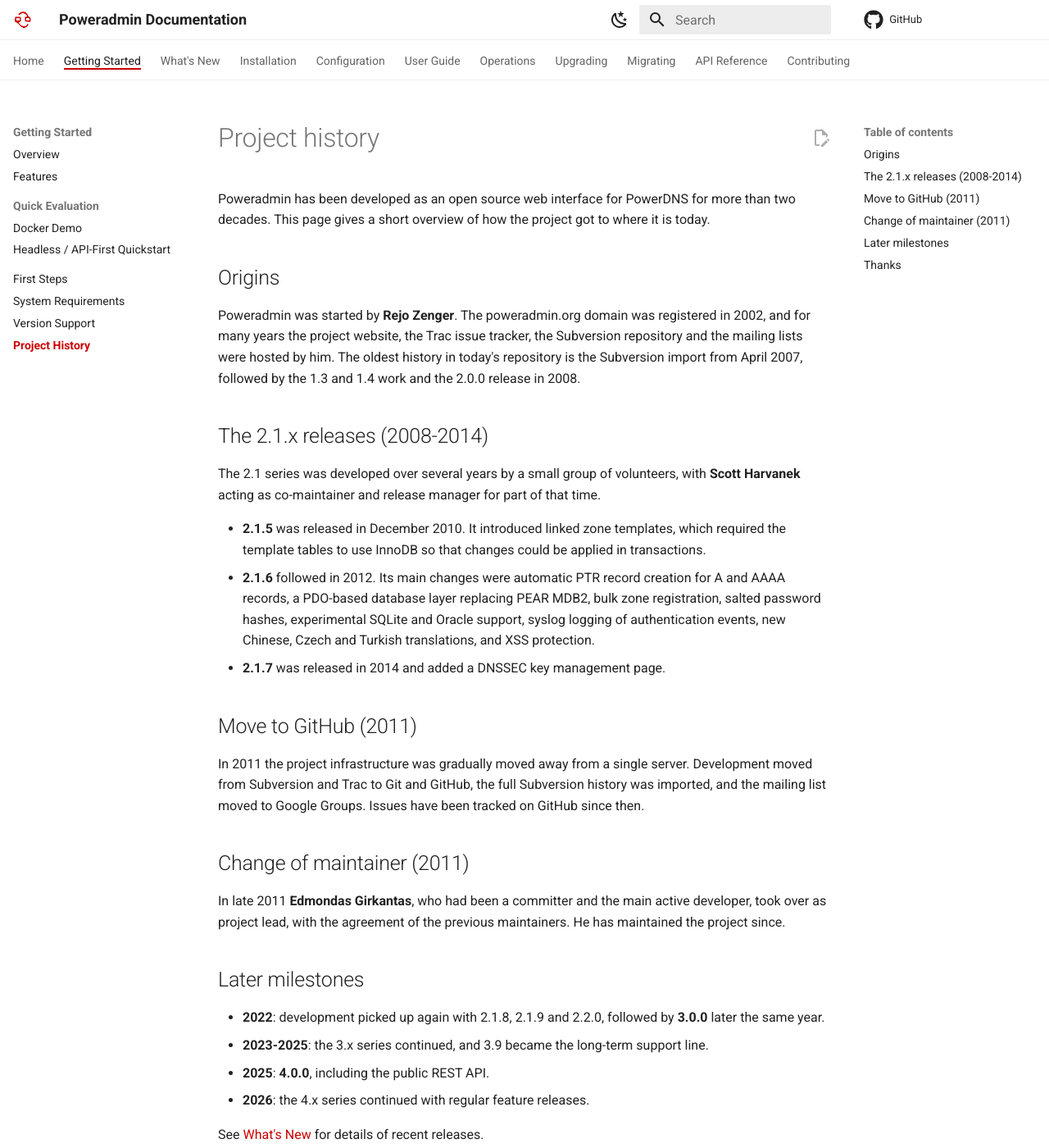
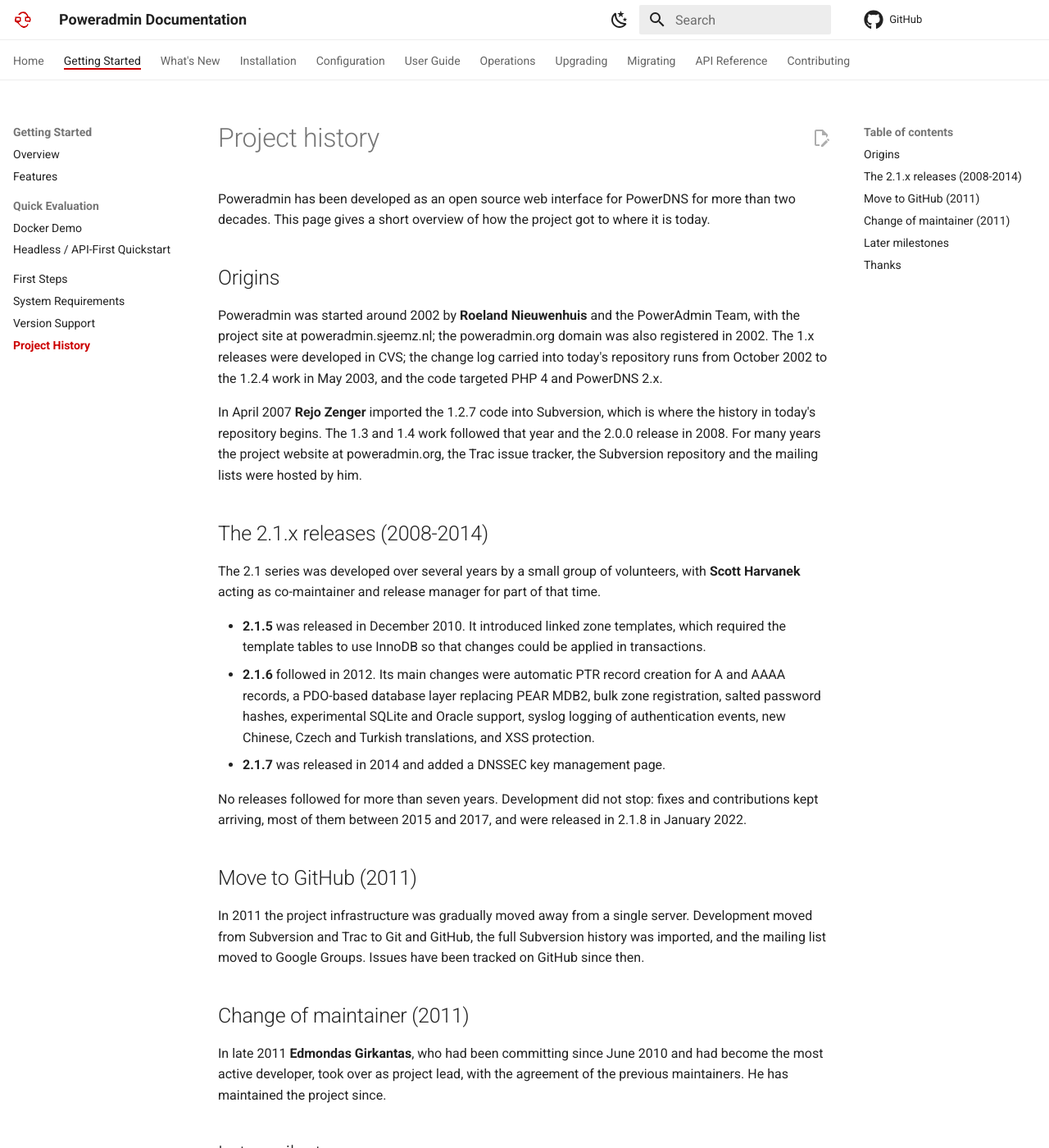
Before and after one commit to poweradmin/poweradmin-docs, an MkDocs documentation site: the page built from docs/getting-started/history.md, in a window 1280 px wide and 1400 px high. Shown: the whole window at 82% size. Built offline with MkDocs 1.6.1 and Material for MkDocs 9.7.7, drawn with Linux system fonts in a browser that asks for light colours; comment, search, counter and statistics services are not loaded; some of the changed text lies outside the part shown.

Commit message:
docs(history): credit Roeland Nieuwenhuis as the original author and date the later milestones (#12)

```diff
--- a/docs/getting-started/history.md
+++ b/docs/getting-started/history.md
@@ -4,7 +4,9 @@
 
 ## Origins
 
-Poweradmin was started by **Rejo Zenger**. The poweradmin.org domain was registered in 2002, and for many years the project website, the Trac issue tracker, the Subversion repository and the mailing lists were hosted by him. The oldest history in today's repository is the Subversion import from April 2007, followed by the 1.3 and 1.4 work and the 2.0.0 release in 2008.
+Poweradmin was started around 2002 by **Roeland Nieuwenhuis** and the PowerAdmin Team, with the project site at poweradmin.sjeemz.nl; the poweradmin.org domain was also registered in 2002. The 1.x releases were developed in CVS; the change log carried into today's repository runs from October 2002 to the 1.2.4 work in May 2003, and the code targeted PHP 4 and PowerDNS 2.x.
+
+In April 2007 **Rejo Zenger** imported the 1.2.7 code into Subversion, which is where the history in today's repository begins. The 1.3 and 1.4 work followed that year and the 2.0.0 release in 2008. For many years the project website at poweradmin.org, the Trac issue tracker, the Subversion repository and the mailing lists were hosted by him.
 
 ## The 2.1.x releases (2008-2014)
 
@@ -14,26 +16,33 @@
 - **2.1.6** followed in 2012. Its main changes were automatic PTR record creation for A and AAAA records, a PDO-based database layer replacing PEAR MDB2, bulk zone registration, salted password hashes, experimental SQLite and Oracle support, syslog logging of authentication events, new Chinese, Czech and Turkish translations, and XSS protection.
 - **2.1.7** was released in 2014 and added a DNSSEC key management page.
 
+No releases followed for more than seven years. Development did not stop: fixes and contributions kept arriving, most of them between 2015 and 2017, and were released in 2.1.8 in January 2022.
+
 ## Move to GitHub (2011)
 
 In 2011 the project infrastructure was gradually moved away from a single server. Development moved from Subversion and Trac to Git and GitHub, the full Subversion history was imported, and the mailing list moved to Google Groups. Issues have been tracked on GitHub since then.
 
 ## Change of maintainer (2011)
 
-In late 2011 **Edmondas Girkantas**, who had been a committer and the main active developer, took over as project lead, with the agreement of the previous maintainers. He has maintained the project since.
+In late 2011 **Edmondas Girkantas**, who had been committing since June 2010 and had become the most active developer, took over as project lead, with the agreement of the previous maintainers. He has maintained the project since.
 
 ## Later milestones
 
-- **2022**: development picked up again with 2.1.8, 2.1.9 and 2.2.0, followed by **3.0.0** later the same year.
-- **2023-2025**: the 3.x series continued, and 3.9 became the long-term support line.
-- **2025**: **4.0.0**, including the public REST API.
-- **2026**: the 4.x series continued with regular feature releases.
+- **January 2022**: development picked up again with 2.1.8, followed by 2.1.9 and 2.2.0.
+- **September 2022**: **3.0.0**, a restructured codebase with a new configuration format.
+- **January 2025**: **3.9.0**, the last 3.x line, later made long-term support.
+- **July 2025**: **4.0.0**, with the public REST API and multi-factor authentication.
+- **February 2026**: **4.1.0**, with SAML and OpenID Connect single sign-on and API v2.
+- **July 2026**: **4.4.0**, which adapts to the PowerDNS server behind it and is the 4.x long-term support line.
+- **October 2026**: **4.5.0**, with a structured record change log and scoped API keys.
+
+Activity grew with each step: about 370 commits a year in 2023 and 2024, more than 1,400 in 2025 and more than 4,000 in 2026.
 
 See [What's New](../whats-new/index.md) for details of recent releases.
 
 ## Thanks
 
-Many people have contributed code, testing, translations and infrastructure over the years. From the early years, thanks go in particular to [Rejo Zenger](https://github.com/rejozenger), [Scott Harvanek](https://github.com/mgob), [Peter Beernink](https://github.com/pbeernink), Okky Octaviano and [Fabian Dammekens](https://github.com/fdammeke).
+Many people have contributed code, testing, translations and infrastructure over the years. From the early years, thanks go in particular to Roeland Nieuwenhuis and the original PowerAdmin Team, [Rejo Zenger](https://github.com/rejozenger), [Scott Harvanek](https://github.com/mgob), [Peter Beernink](https://github.com/pbeernink), Okky Octaviano and [Fabian Dammekens](https://github.com/fdammeke).
 
 The 2.x releases gained a lot from outside contributions: [Arsen Stasic](https://github.com/stasic) (DNSSEC and automatic PTR records), [Alex Fisher](https://github.com/alexjfisher) (LDAP authentication and logging), [Keenan Tims](https://github.com/ktims) (rectify-zone handling), [Josh Soref](https://github.com/jsoref) (record validation and spelling fixes), [Jeroen Boonstra](https://github.com/JeroenBo) (the Vagrant development VM), [Shin Sterneck](https://github.com/shinsterneck) (LUA records), [DecentM](https://github.com/DecentM) (the modern theme), [jAHu](https://github.com/j4Hu) (PHP 7.3 and OpenSSL support), [Max Base](https://github.com/BaseMax) (PHP 8 fixes), and [bynicolas](https://github.com/bynicolas) and [Lennie](https://github.com/Lennie) (DNSSEC fixes).
 
```
